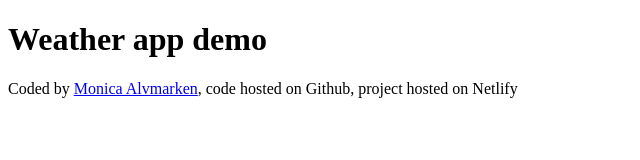
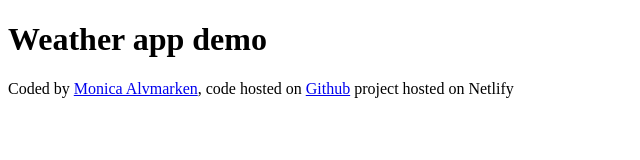
Before and after one commit to Elfground/Weather-app-demo, a plain HTML site: page index.html in a window 1280 px wide. Shown: the full height of the page, 0-640 px from the left. Drawn offline with Linux system fonts and the light colour scheme.

Commit message:
updated index.html with link to Github repo

```diff
--- a/index.html
+++ b/index.html
@@ -7,6 +7,6 @@
 </head>
 <body>
     <h1>Weather app demo</h1>
-    <footer>Coded by <a href="https://github.com/Elfground" target="_blank">Monica Alvmarken</a>, code hosted on Github, project hosted on Netlify</footer>
+    <footer>Coded by <a href="https://github.com/Elfground" target="_blank">Monica Alvmarken</a>, code hosted on <a href="https://github.com/Elfground/Weather-app-demo" target="_blank">Github</a> project hosted on Netlify</footer>
 </body>
 </html>
```
